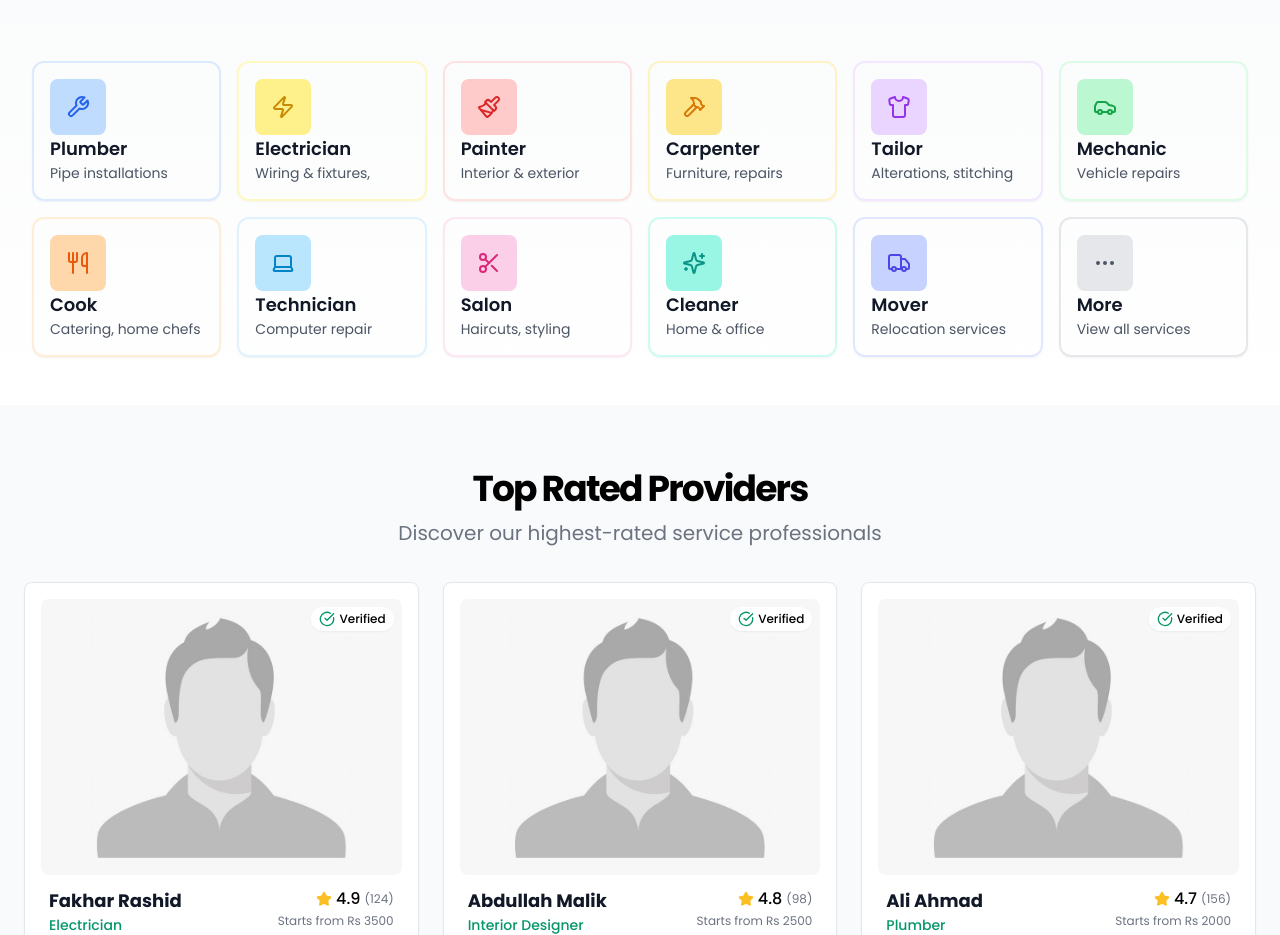
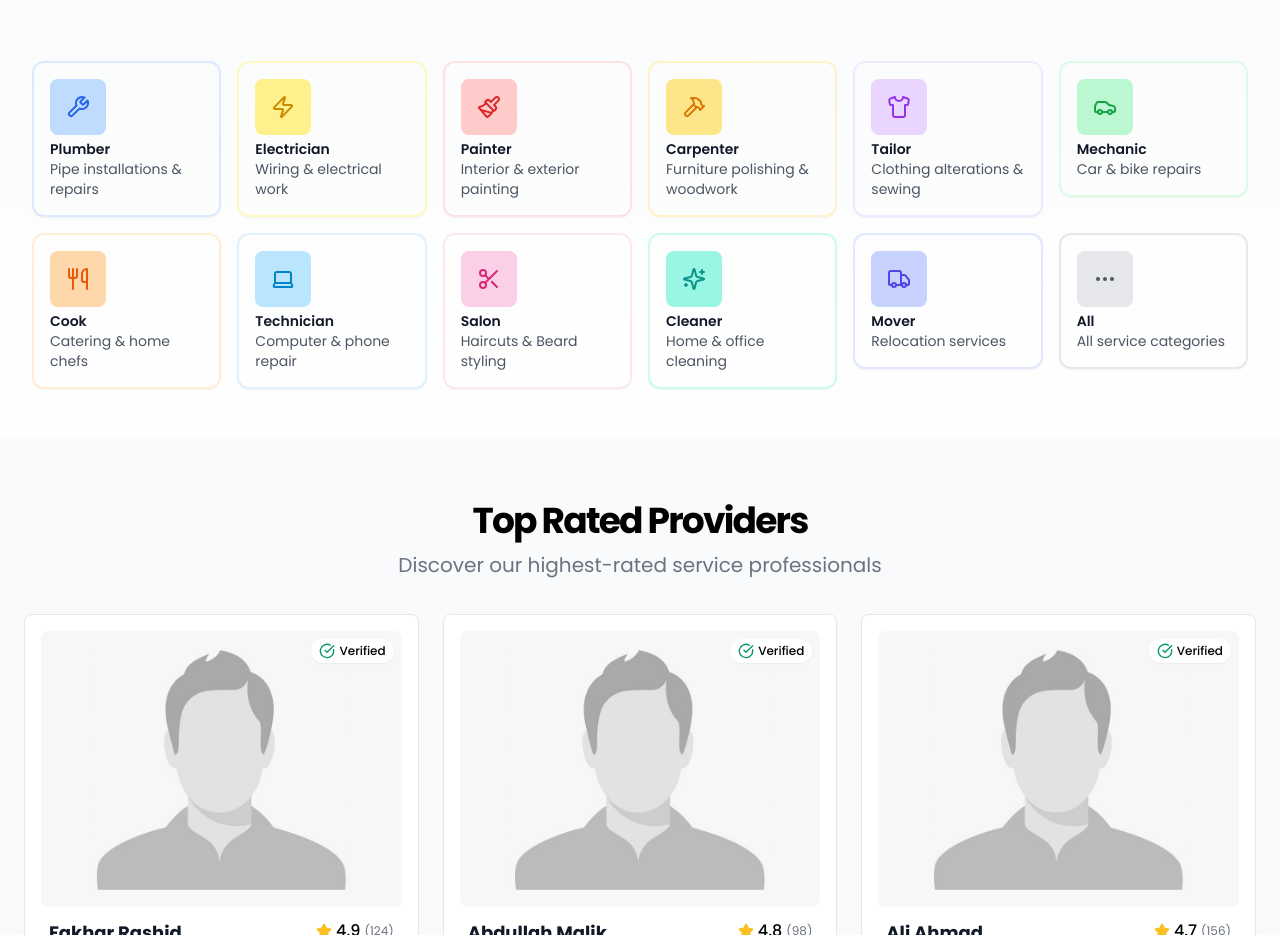
Before and after one commit to HamzaNaveed19/Karigar-Frontend, a React (Vite) app: page / in a window 1280 px wide. Shown: the part 920-1855 px from the top of the page. Built offline with nearby package versions, Linux system fonts and the light colour scheme.

Commit message:
Update Categories of home page

```diff
--- a/package.json
+++ b/package.json
@@ -11,6 +11,7 @@
   },
   "dependencies": {
     "@fontsource/poppins": "^5.2.5",
+    "axios": "^1.9.0",
     "classnames": "^2.5.1",
     "lucide-react": "^0.487.0",
     "react": "^19.0.0",
--- a/src/Components/Home/Categories.jsx
+++ b/src/Components/Home/Categories.jsx
@@ -1,90 +1,116 @@
-import React from "react";
+import React, { useEffect, useState } from "react";
 import CategoryCard from "./CategoryCard";
+import axios from "axios";
 
 function Categories() {
+  //const [categories, setCategories] = useState([]);
+  const categories = [
+    {
+      name: "Plumber",
+      icon: "Wrench",
+      description: "Pipe installations & repairs",
+      color: "blue",
+    },
+    {
+      name: "Electrician",
+      icon: "Zap",
+      description: "Wiring & electrical work",
+      color: "yellow",
+    },
+    {
+      name: "Painter",
+      icon: "Paintbrush",
+      description: "Interior & exterior painting",
+      color: "red",
+    },
+    {
+      name: "Carpenter",
+      icon: "Hammer",
+      description: "Furniture polishing & woodwork",
+      color: "amber",
+    },
+    {
+      name: "Tailor",
+      icon: "Shirt",
+      description: "Clothing alterations & sewing",
+      color: "purple",
+    },
+    {
+      name: "Mechanic",
+      icon: "Car",
+      description: "Car & bike repairs",
+      color: "green",
+    },
+    {
+      name: "Cook",
+      icon: "Utensils",
+      description: "Catering & home chefs",
+      color: "orange",
+    },
+    {
+      name: "Technician",
+      icon: "Laptop",
+      description: "Computer & phone repair",
+      color: "sky",
+    },
+    {
+      name: "Salon",
+      icon: "Scissors",
+      description: "Haircuts & Beard styling",
+      color: "pink",
+    },
+    {
+      name: "Cleaner",
+      icon: "Sparkles",
+      description: "Home & office cleaning",
+      color: "teal",
+    },
+    {
+      name: "Mover",
+      icon: "Truck",
+      description: "Relocation services",
+      color: "indigo",
+    },
+    {
+      name: "All",
+      icon: "MoreHorizontal",
+      description: "All service categories",
+      color: "gray",
+    },
+  ];
+
+  // useEffect(() => {
+  //   axios
+  //     .get(`http://localhost:5050/category`)
+  //     .then((res) => {
+  //       console.log(res.data);
+  //       setCategories(res);
+  //     })
+  //     .catch((err) => {
+  //       console.log(err);
+  //     });
+  // }, []);
+
   return (
-    <section className="py-8 md:py-12  bg-gradient-to-b from-gray-50 to-white">
+    <section className="py-8 md:py-12 bg-gradient-to-b from-gray-50 to-white">
       <div className="container px-5 sm:px-6 lg:px-8">
         <div className="mx-auto max-w-4xl text-center mb-12 lg:mb-16">
-          <h2 className="text-4xl font-bold ">Popular Professions</h2>
+          <h2 className="text-4xl font-bold">Popular Professions</h2>
           <p className="mt-4 text-lg">
             Browse through our most requested profession categories
           </p>
         </div>
 
         <div className="grid grid-cols-2 sm:grid-cols-3 md:grid-cols-4 lg:grid-cols-6 gap-4">
-          <CategoryCard
-            icon="Wrench"
-            title="Plumber"
-            description="Pipe installations"
-            color="blue"
-          />
-          <CategoryCard
-            icon="Zap"
-            title="Electrician"
-            description="Wiring & fixtures,"
-            color="yellow"
-          />
-          <CategoryCard
-            icon="Paintbrush"
-            title="Painter"
-            description="Interior & exterior"
-            color="red"
-          />
-          <CategoryCard
-            icon="Hammer"
-            title="Carpenter"
-            description="Furniture, repairs"
-            color="amber"
-          />
-          <CategoryCard
-            icon="Shirt"
-            title="Tailor"
-            description="Alterations, stitching"
-            color="purple"
-          />
-          <CategoryCard
-            icon="Car"
-            title="Mechanic"
-            description="Vehicle repairs"
-            color="green"
-          />
-          <CategoryCard
-            icon="Utensils"
-            title="Cook"
-            description="Catering, home chefs"
-            color="orange"
-          />
-          <CategoryCard
-            icon="Laptop"
-            title="Technician"
-            description="Computer repair"
-            color="sky"
-          />
-          <CategoryCard
-            icon="Scissors"
-            title="Salon"
-            description="Haircuts, styling"
-            color="pink"
-          />
-          <CategoryCard
-            icon="Sparkles"
-            title="Cleaner"
-            description="Home & office"
-            color="teal"
-          />
-          <CategoryCard
-            icon="Truck"
-            title="Mover"
-            description="Relocation services"
-            color="indigo"
-          />
-          <CategoryCard
-            icon="MoreHorizontal"
-            title="More"
-            description="View all services"
-            color="gray"
-          />
+          {categories.map((category, index) => (
+            <CategoryCard
+              key={index}
+              icon={category.icon}
+              title={category.name}
+              description={category.description}
+              color={category.color}
+            />
+          ))}
         </div>
       </div>
     </section>
--- a/src/Components/Home/CategoryCard.jsx
+++ b/src/Components/Home/CategoryCard.jsx
@@ -90,7 +90,7 @@ export default function CategoryCard({ icon, title, description, color }) {
         >
           {IconComponent && <IconComponent className="h-6 w-6" />}
         </div>
-        <h3 className="text-lg font-semibold text-gray-900">{title}</h3>
+        <h3 className="text-sm mt-1 font-semibold text-gray-900">{title}</h3>
         <p className="text-sm text-gray-600">{description}</p>
         <div
           className={`absolute bottom-0 left-0 right-0 h-1 ${colors.iconBg} opacity-0 group-hover:opacity-100 transition-opacity duration-300`}
--- a/src/Components/Services/CategoryFilter.jsx
+++ b/src/Components/Services/CategoryFilter.jsx
@@ -1,40 +1,24 @@
-import React, { useEffect, useState } from "react";
+import React, { useState } from "react";
 import { useNavigate } from "react-router-dom";
-import {
-  Wrench,
-  Zap,
-  Paintbrush,
-  Hammer,
-  Shirt,
-  Car,
-  Utensils,
-  Laptop,
-  Scissors,
-  Sparkles,
-  Truck,
-  MoreHorizontal,
-} from "lucide-react";
+import * as LucideIcons from "lucide-react";
 
 const CategoryFilter = ({ initialCategory = "All" }) => {
   const navigate = useNavigate();
   const [activeCategory, setActiveCategory] = useState(initialCategory.trim());
 
-  {
-    /*We need to get these from db*/
-  }
   const categories = [
-    { name: "All", icon: MoreHorizontal },
-    { name: "Plumber", icon: Wrench },
-    { name: "Electrician", icon: Zap },
-    { name: "Painter", icon: Paintbrush },
-    { name: "Carpenter", icon: Hammer },
-    { name: "Tailor", icon: Shirt },
-    { name: "Mechanic", icon: Car },
-    { name: "Cook", icon: Utensils },
-    { name: "Technician", icon: Laptop },
-    { name: "Salon", icon: Scissors },
-    { name: "Cleaner", icon: Sparkles },
-    { name: "Mover", icon: Truck },
+    { name: "All", icon: "MoreHorizontal" },
+    { name: "Plumber", icon: "Wrench" },
+    { name: "Electrician", icon: "Zap" },
+    { name: "Painter", icon: "Paintbrush" },
+    { name: "Carpenter", icon: "Hammer" },
+    { name: "Tailor", icon: "Shirt" },
+    { name: "Mechanic", icon: "Car" },
+    { name: "Cook", icon: "Utensils" },
+    { name: "Technician", icon: "Laptop" },
+    { name: "Salon", icon: "Scissors" },
+    { name: "Cleaner", icon: "Sparkles" },
+    { name: "Mover", icon: "Truck" },
   ];
 
   const handleClick = (category) => {
@@ -43,9 +27,11 @@ const CategoryFilter = ({ initialCategory = "All" }) => {
   };
 
   return (
-    <div className="sticky top-16 z-10 bg-white py-2  ">
-      <div className="flex space-x-2 overflow-x-auto pb-2 hide-scrollbar">
-        {categories.map(({ name, icon: Icon }) => (
+    <div className="sticky top-16 z-10 bg-white py-2">
+      <div className="flex space-x-2 overflow-x-auto pb-2 hide-scrollbar ">
+        {categories.map(({ name, icon }) => {
+          const IconComponent = LucideIcons[icon];
+          return (
             <button
               key={name}
               onClick={() => handleClick(name)}
@@ -55,10 +41,11 @@ const CategoryFilter = ({ initialCategory = "All" }) => {
                   : "bg-gray-100 text-gray-700 hover:bg-gray-200"
               }`}
             >
-            <Icon className="h-4 w-4" />
+              {IconComponent && <IconComponent className="h-4 w-4" />}
               <span className="text-xs font-medium">{name}</span>
             </button>
-        ))}
+          );
+        })}
       </div>
     </div>
   );
--- a/src/Pages/BookingsPage.jsx
+++ b/src/Pages/BookingsPage.jsx
@@ -135,8 +135,7 @@ export default function BookingsPage() {
         <h1 className="text-xl font-semibold text-gray-500">Bookings</h1>
       </div>
 
-      {/* Search and Filter */}
-      <div className="mb-6 flex flex-col gap-4 md:flex-row">
+      <div className="mb-4 flex flex-col gap-4 md:flex-row">
         <div className="relative flex-1">
           <Search className="absolute left-2.5 top-2.5 h-4 w-4 text-gray-500" />
           <Input
--- a/src/Pages/UserProfilePage.jsx
+++ b/src/Pages/UserProfilePage.jsx
@@ -21,8 +21,8 @@ export default function ProfilePage() {
   };
 
   return (
-    <div className="container mx-auto px-4 py-4">
-      <div className="mb-8 flex flex-col md:flex-row md:items-center md:justify-between">
+    <div className="container mx-auto px-4 py-6">
+      {/* <div className="mb-8 flex flex-col md:flex-row md:items-center md:justify-between">
         <div>
           <h1 className="text-xl font-semibold text-gray-500">
             Personal Profile
@@ -31,7 +31,7 @@ export default function ProfilePage() {
             Manage your personal information and settings
           </p>
         </div>
-      </div>
+      </div> */}
 
       <div className="grid gap-8 md:grid-cols-4">
         {/* Profile Sidebar */}
@@ -79,7 +79,6 @@ export default function ProfilePage() {
           </CardContent>
         </Card>
 
-        {/* Profile Content */}
         <div className="md:col-span-3">
           <Tabs defaultValue="personal" className="w-full">
             <TabsList className="grid w-full grid-cols-2">
```
Also changed, not shown: 1 other file (tests, documents, lock files or other folders). Lines whose indentation alone changed are shown as unchanged.
